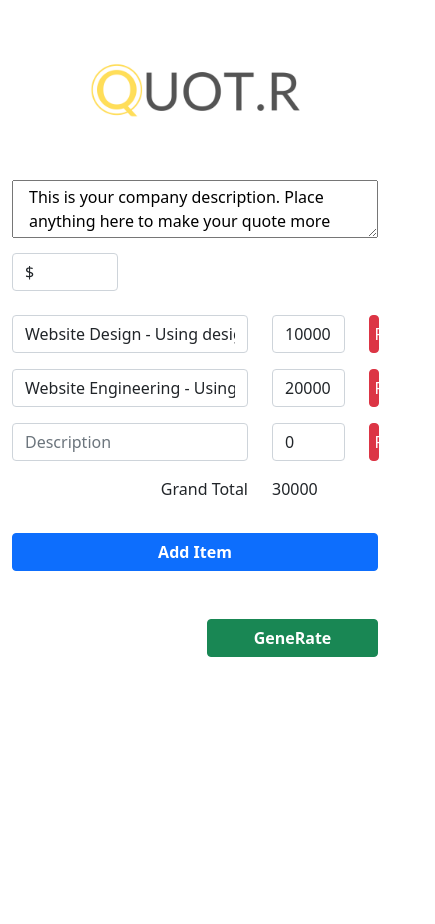
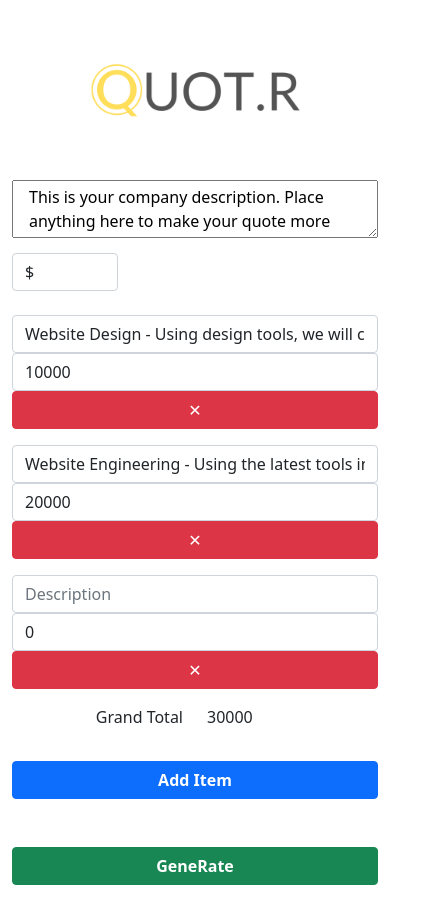
Before and after one commit to CleverlyCodes/quotr, a React (Create React App) app: page / in a window 390 px wide. Shown: the top 924 px of the page, 435 px wide, since content can reach past the window. Before the commit the page ends 844 px from the top, so only its background shows below. Built offline with nearby package versions, Linux system fonts and the light colour scheme.

Commit message:
fix mobile responsiveness

```diff
--- a/src/components/QuoteInputSheet/QuoteInputSheet.js
+++ b/src/components/QuoteInputSheet/QuoteInputSheet.js
@@ -63,31 +63,31 @@ function QuoteInputSheet(props) {
       {
         props.items.map((item, index) => (
           <Row key={index} className="mt-3">
-            <Col xs="8">
+            <Col md="8">
               <Form.Control value={item.description} onChange={(e) => editItemDescription(index, e.target.value)} type="email" placeholder="Description" />
             </Col>
 
-            <Col xs="3">
+            <Col md="3">
               <Form.Control type="number" value={item.amount} onChange={(e) => editItemAmount(index, e.target.value)} type="email" placeholder="Amount" />
             </Col>
 
-            <Col xs="1">
-              <Button className="w-100 align-top btn-danger fs-6 px-1" onClick={() => deleteItem(index)}>Remove</Button>
+            <Col md="1">
+              <Button className="w-100 align-top btn-danger fs-6 px-1" onClick={() => deleteItem(index)}>&#10005;</Button>
             </Col>
           </Row>
         ))
       }
 
       <Row className="mt-3">
-        <Col xs="8">
+        <Col md="8" xs="6">
           <p className="ts-6 text-dark text-end">Grand Total</p>
         </Col>
 
-        <Col xs="3">
+        <Col md="3" xs="5">
           <p className="ts-6 text-dark text-start">{props.total}</p>
         </Col>
 
-        <Col xs="1"></Col>
+        <Col md="1" xs="1"></Col>
       </Row>
 
       <Row className="mt-3">
@@ -99,7 +99,7 @@ function QuoteInputSheet(props) {
       <Row className="mt-5">
         <Col></Col>
 
-        <Col>
+        <Col md="6">
           <Button className="w-100 btn-success fw-bold" onClick={generateQuote}>GeneRate</Button>
         </Col>
       </Row>
```
